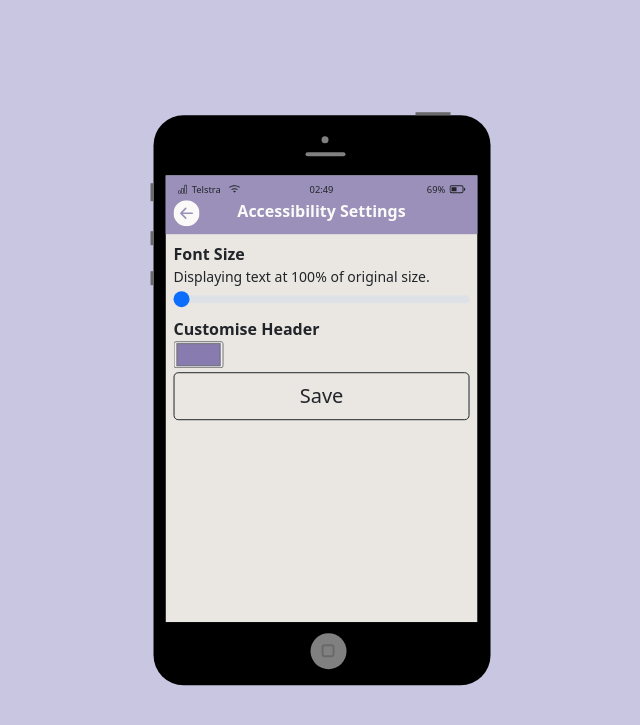
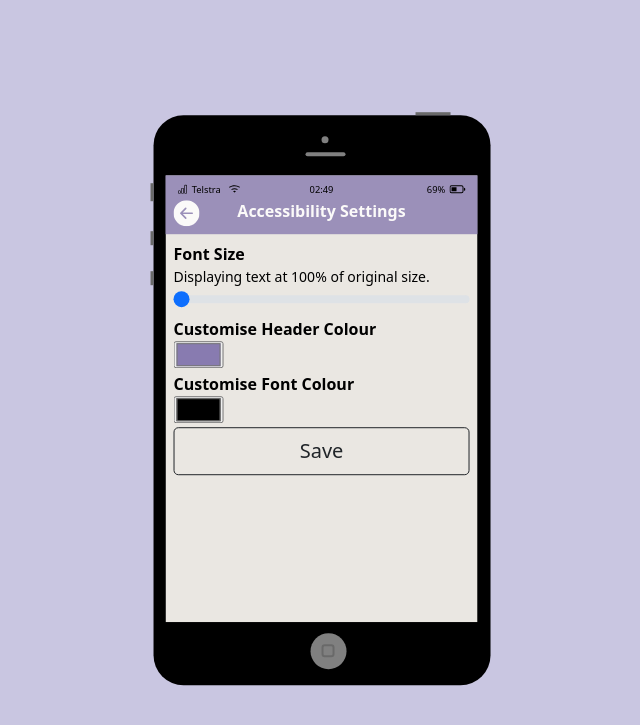
Before and after one commit to owen-master/Appsistant, a Laravel app: page /settings in a window 1280 px wide. Shown: the top 725 px of the page, without its empty margins (318-958 px from the left). Run offline with Laravel 8, Linux system fonts and the light colour scheme.

Commit message:
Implement/add font colour styling

```diff
--- a/src/app/Http/Controllers/AccessibilityController.php
+++ b/src/app/Http/Controllers/AccessibilityController.php
@@ -19,10 +19,12 @@ class AccessibilityController extends Controller
         // get the font scale from post request
         $fontScale = request()->get('font_scale');
         $headerColour = request()->get('header_colour');
+        $fontColour = request()->get('font_colour');
 
         // update the font scale using the helper method
         FontSizeHelper::setSizeScale($fontScale);
         ColourPalletHelper::setHeaderColour($headerColour);
+        ColourPalletHelper::setFontColour($fontColour);
 
         // redirect the user to the landing page
         return redirect()->route('landing.get');
--- a/src/app/Http/Helpers/ColourPalletHelper.php
+++ b/src/app/Http/Helpers/ColourPalletHelper.php
@@ -6,11 +6,19 @@ class ColourPalletHelper {
 
     const DEFAULT_HEADER_COLOUR = '#887bb0';
     const HEADER_COLOUR = 'SESSION_HEADER_COLOUR';
+    const DEFAULT_FONT_COLOUR = '#000000';
+    const FONT_COLOUR = 'SESSION_FONT_COLOUR';
 
     // sets the header colour
     public static function setHeaderColour($newColour)
     {
         return session()->put(self::HEADER_COLOUR, $newColour);
+    }
+
+    // sets the font colour
+    public static function setFontColour($newColour)
+    {
+        return session()->put(self::FONT_COLOUR, $newColour);
     }
 
     // returns the header colour
@@ -19,9 +27,21 @@ class ColourPalletHelper {
         return session()->get(self::HEADER_COLOUR, self::DEFAULT_HEADER_COLOUR);
     }
 
+    // returns the font colour
+    public static function getFontColour()
+    {
+        return session()->get(self::FONT_COLOUR, self::DEFAULT_FONT_COLOUR);
+    }
+
     // returns the header styling
     public static function getHeaderStyle()
     {
         return 'style="background: ' . self::getHeaderColour() . '; opacity: 80%"';
     }
+
+    // returns the font colour styling
+    public static function getFontColourStyle()
+    {
+        return 'color: ' . self::getFontColour() . ';';
+    }
 }
--- a/src/resources/views/accessibility-settings.blade.php
+++ b/src/resources/views/accessibility-settings.blade.php
@@ -33,9 +33,16 @@
         <input type="range" class="form-range" min="0" max="100" step="10" value="{{ \App\Http\Helpers\FontSizeHelper::getExcludingSizeScale() }}" id="input_font_size" name="font_scale">
 
         <!-- Header Colour Input -->
-        <label for="input_colour_pallet" class="form-label pb-0 mb-0"><b>Customise Header</b></label>
+        <label for="input_colour_header" class="form-label pb-0 mb-0"><b>Customise Header Colour</b></label>
         <br>
-        <input type="color" name="header_colour" id="input_colour_pallet" value="{!! \App\Http\Helpers\ColourPalletHelper::getHeaderColour() !!}" />
+        <input type="color" name="header_colour" id="input_colour_header" value="{!! \App\Http\Helpers\ColourPalletHelper::getHeaderColour() !!}" />
+        <br>
+
+        <!-- Font Colour Input-->
+        <label for="input_colour_font" class="form-label pb-0 mb-0"><b>Customise Font Colour</b></label>
+        <br>
+        <input type="color" name="font_colour" id="input_colour_font" value="{!! \App\Http\Helpers\ColourPalletHelper::getFontColour() !!}" />
+        <br>
 
         <button type="submit" class="btn btn-lg btn-outline-dark container-fluid align-text-bottom">Save</button>
     </form>
--- a/src/resources/views/base.blade.php
+++ b/src/resources/views/base.blade.php
@@ -12,6 +12,7 @@
     <style>
         body {
             background: #c9c6e1;
+            {!! App\Http\Helpers\ColourPalletHelper::getFontColourStyle() !!};
         }
 
         .iphone {
```
